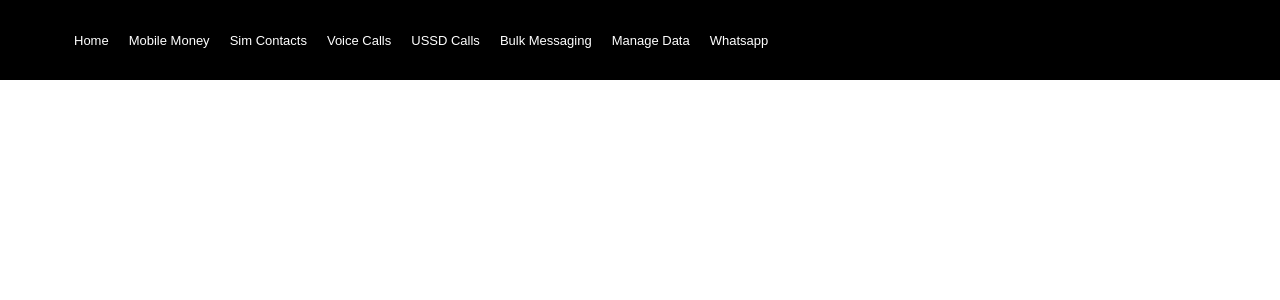
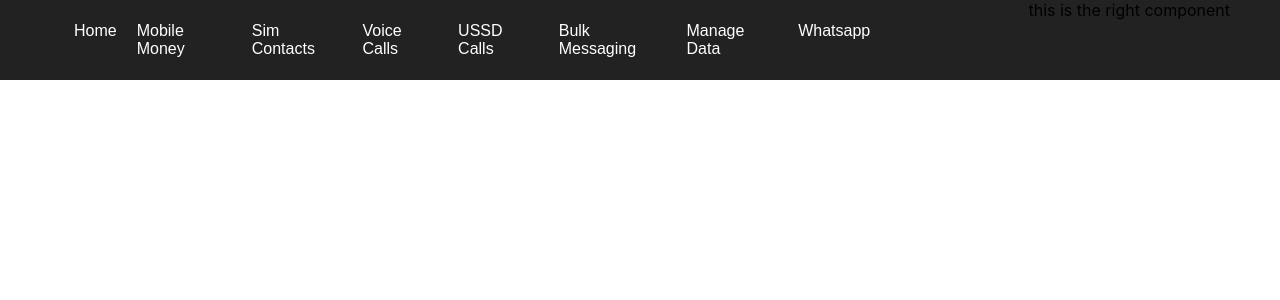
Before and after one commit to Saemkenya/sim-infra-ui, a React (Create React App) app: page / in a window 1280 px wide. Shown: the top 300 px of the page. Built offline with nearby package versions, Linux system fonts and the light colour scheme.

Commit message:
was just checking and updating everything
Signed-off-by: Sam516-Dev <samuelnjoroge3455@gmail.com>

```diff
--- a/src/components/Navbar.js
+++ b/src/components/Navbar.js
@@ -24,7 +24,7 @@ function Navbar() {
             <NavbarLink to="/whatsapp"> Whatsapp</NavbarLink>
           </NavbarLinkContainer>
         </LeftContainer>
-        <RightContainer></RightContainer>
+        <RightContainer> this is the right component</RightContainer>
       </NavbarInnerContainer>
     </NavbarContainer>
   );
--- a/src/components/Navbar.styles.js
+++ b/src/components/Navbar.styles.js
@@ -4,7 +4,7 @@ import { Link } from "react-router-dom";
 export const NavbarContainer = styled.nav`
   width: 100%;
   height: ${(props) => (props.extendNavbar ? "100vh" : "80px")};
-  background-color: black;
+  background-color: #222222;
   display: flex;
   flex-direction: column;
 `;
@@ -35,7 +35,7 @@ export const NavbarLinkContainer = styled.div`
 
 export const NavbarLink = styled(Link)`
   color: white;
-  font-size: small;
+  font-size: mediam;
   font-family: Arial, Helvetica, sans-serif;
   text-decoration: none;
   margin: 10px;
```
